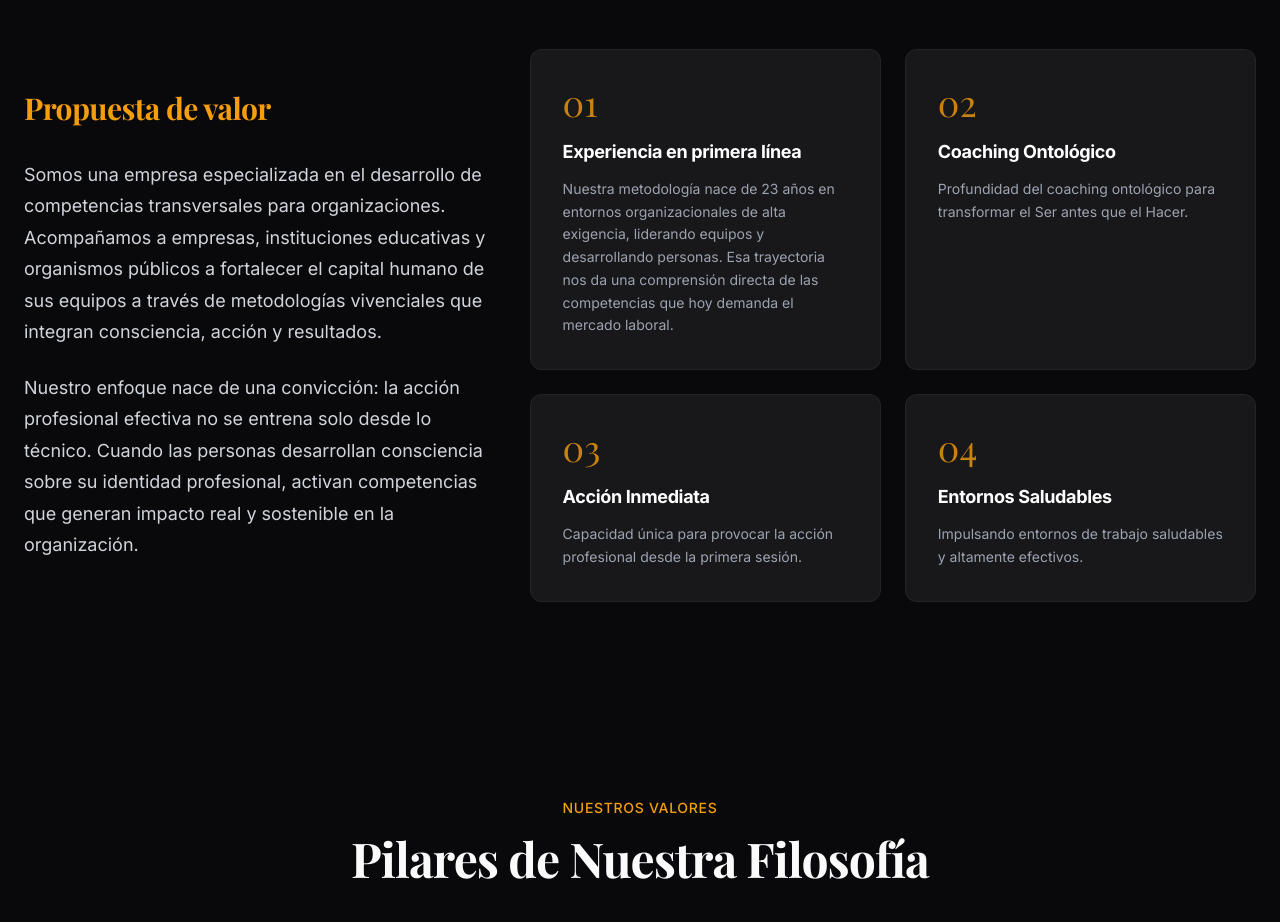
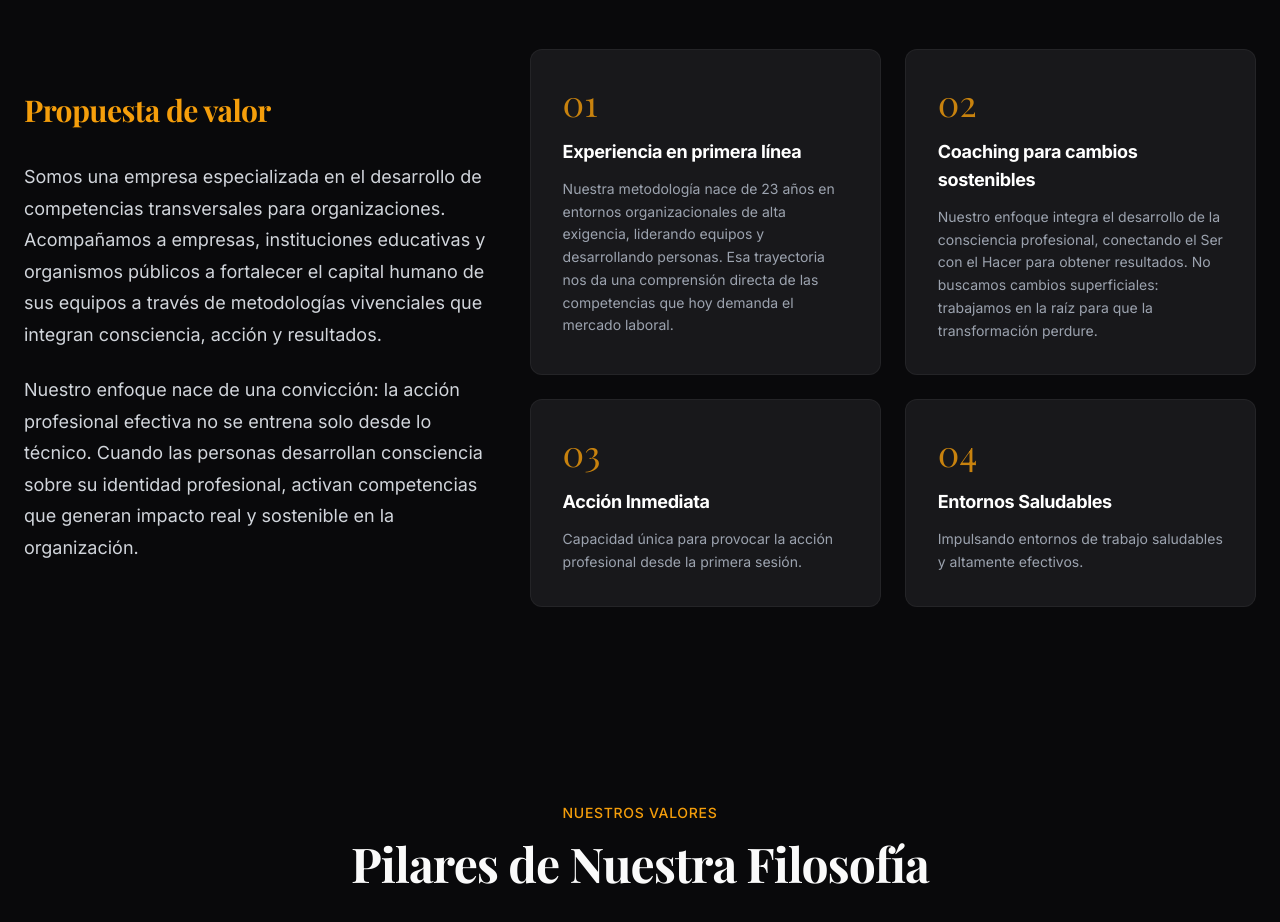
Before and after one commit to mauro6287-blip/alicia-morales-coach, a Next.js app: page / in a window 1280 px wide. Shown: the part 2960-3882 px from the top of the page. Built offline with nearby package versions, Linux system fonts and the light colour scheme; a web font is replaced by a local one.

Commit message:
Update pilar 02 text to Coaching para cambios sostenibles
Co-Authored-By: Claude Opus 4.6 <noreply@anthropic.com>

```diff
--- a/sections/PropuestaValor.tsx
+++ b/sections/PropuestaValor.tsx
@@ -7,9 +7,9 @@ const pilares = [
     },
     {
         numero: "02",
-        titulo: "Coaching Ontológico",
+        titulo: "Coaching para cambios sostenibles",
         descripcion:
-            "Profundidad del coaching ontológico para transformar el Ser antes que el Hacer.",
+            "Nuestro enfoque integra el desarrollo de la consciencia profesional, conectando el Ser con el Hacer para obtener resultados. No buscamos cambios superficiales: trabajamos en la raíz para que la transformación perdure.",
     },
     {
         numero: "03",
```
